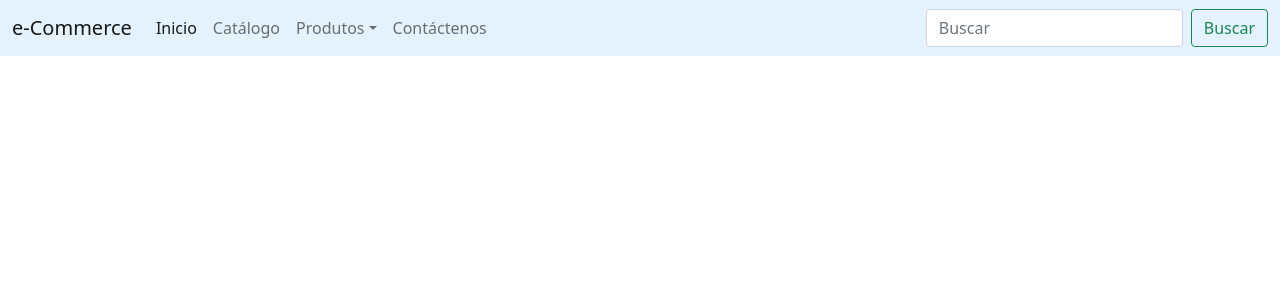
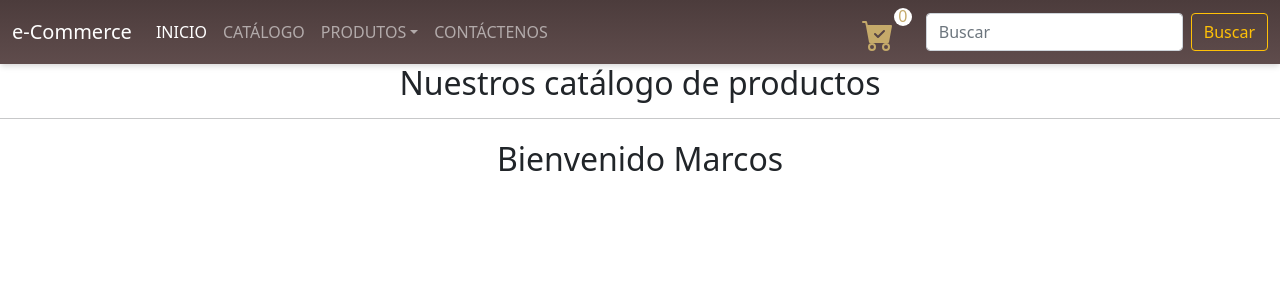
Before and after one commit to MarcosArguello2021/React-Coder, a React (Create React App) app: page / in a window 1280 px wide. Shown: the top 300 px of the page. Built offline with nearby package versions, Linux system fonts and the light colour scheme.

Commit message:
Desafio: Crea tu landing

```diff
--- a/package.json
+++ b/package.json
@@ -7,9 +7,12 @@
     "@testing-library/react": "^13.2.0",
     "@testing-library/user-event": "^13.5.0",
     "bootstrap": "^5.1.3",
+    "bootstrap-icons": "^1.8.2",
     "react": "^18.1.0",
     "react-dom": "^18.1.0",
+    "react-icons": "^4.3.1",
     "react-scripts": "5.0.1",
+    "sass": "^1.51.0",
     "web-vitals": "^2.1.4"
   },
   "scripts": {
--- a/src/App.js
+++ b/src/App.js
@@ -1,14 +1,20 @@
-import logo from './logo.svg';
 import './App.css';
 import * as bootstrap from 'bootstrap';
-import { Navbar } from './components/Navbar'
+import { Navbar } from './components/Navbar/Navbar'
+import {ItemListContainer} from './components/ItemListContainer/ItemListContainer'
+import { Container } from './components/Container/Container';
 
 function App() {
 
+  const usuario = {
+  nombre: "Marcos",
+  rol: "Usuario"
+}
 
   return (
-    <div className="App">
-      <Navbar />
+    <div>
+      <Navbar/>
+      <ItemListContainer nombre={usuario.nombre}/>
     </div>
   );
 }
--- /dev/null
+++ b/src/components/CartWidget/CartWidget.js
@@ -0,0 +1,12 @@
+import './CartWidget.scss';
+import { BsFillCartCheckFill } from "react-icons/bs";
+
+export const CartWidget = () => {
+
+  return (
+    <div className="cart-widget">
+      <BsFillCartCheckFill />
+      <div className="qty-display">0</div>
+    </div>
+  );
+};
--- /dev/null
+++ b/src/components/CartWidget/CartWidget.scss
@@ -0,0 +1,19 @@
+.cart-widget {
+    position: relative;
+    cursor: pointer;
+    text-align: center;
+    font-size: 2rem;
+    color: #c5aa6a;
+    padding-right: 2rem;
+  .qty-display {
+    display: inline-block;
+    width: 18px;
+    height: 18px;
+    background-color: white;
+    border-radius: 50%;
+    font-size: 1rem;
+    position: absolute;
+    text-align: center;
+    line-height: 17px;
+  }
+}
--- /dev/null
+++ b/src/components/Container/Container.js
@@ -0,0 +1,7 @@
+export const Container = () => {
+    return (
+        <div>
+
+        </div>
+    )
+}
--- /dev/null
+++ b/src/components/ItemListContainer/ItemListContainer.js
@@ -0,0 +1,14 @@
+import './ItemListContainer.scss'
+export const ItemListContainer = ({ nombre }) => {
+
+    return (
+        <div className="containerList">
+            <section >
+                <h2>Nuestros catálogo de productos</h2>
+                <hr />
+                <p className="greeting">Bienvenido {nombre}</p>
+            </section>
+        </div>
+
+    )
+}
--- /dev/null
+++ b/src/components/ItemListContainer/ItemListContainer.scss
@@ -0,0 +1,6 @@
+.containerList{
+    text-align: center;
+    .greeting{
+        font-size:2rem;
+    }
+}
--- a/src/components/Navbar.js
+++ b/src/components/Navbar/Navbar.js
@@ -1,16 +1,10 @@
-
+import { CartWidget } from '../CartWidget/CartWidget';
+import './Navbar.scss';
 
 export const Navbar = () => {
-    const bgColors = { "Default": "#81b71a",
-    "Blue": "#00B1E1",
-    "Cyan": "#37BC9B",
-    "Green": "#8CC152",
-    "Red": "#E9573F",
-    "Yellow": "#F6BB42",
-    "Celeste":"#e3f2fd",
-};
+
     return <header>
-        <nav className="navbar navbar-expand-lg navbar-light" style={{backgroundColor: bgColors.Celeste}}>
+        <nav className="navbar navbar-expand-lg navbar-dark bgColors">
             <div className="container-fluid">
                 <a className="navbar-brand" href="#">e-Commerce</a>
                 <button className="navbar-toggler" type="button" data-bs-toggle="collapse" data-bs-target="#navbarSupportedContent" aria-controls="navbarSupportedContent" aria-expanded="false" aria-label="Toggle navigation">
@@ -38,9 +32,12 @@ export const Navbar = () => {
                             <a className="nav-link">Contáctenos</a>
                         </li>
                     </ul>
+                    <div className="d-flex">
+                        <CartWidget/>
+                    </div>
                     <form className="d-flex">
-                        <input className="form-control me-2" type="search" placeholder="Buscar" aria-label="Search"/>
-                            <button className="btn btn-outline-success" type="submit">Buscar</button>
+                        <input className="form-control me-2" type="search" placeholder="Buscar" aria-label="Search" />
+                        <button className="btn btn-outline-warning" type="submit">Buscar</button>
                     </form>
                 </div>
             </div>
--- /dev/null
+++ b/src/components/Navbar/Navbar.scss
@@ -0,0 +1,14 @@
+header{
+    .bgColors{
+        background-color: transparent;
+        background-image: linear-gradient(to bottom, #4c3c3c, #5f4c4c);
+        box-shadow: 0 4px 6px -1px rgba(0,0,0,.1),0 2px 4px -1px rgba(0,0,0,.06);
+    }
+    .nav-link{
+        text-transform: uppercase;
+    }
+    .btn-outline-success {
+        color: #c5aa6a !important;
+        border-color: #c5aa6a !important;
+    }
+}
```
Also changed, not shown: src/components/Container/Container.scss (added), 1 other file (tests, documents, lock files or other folders).
